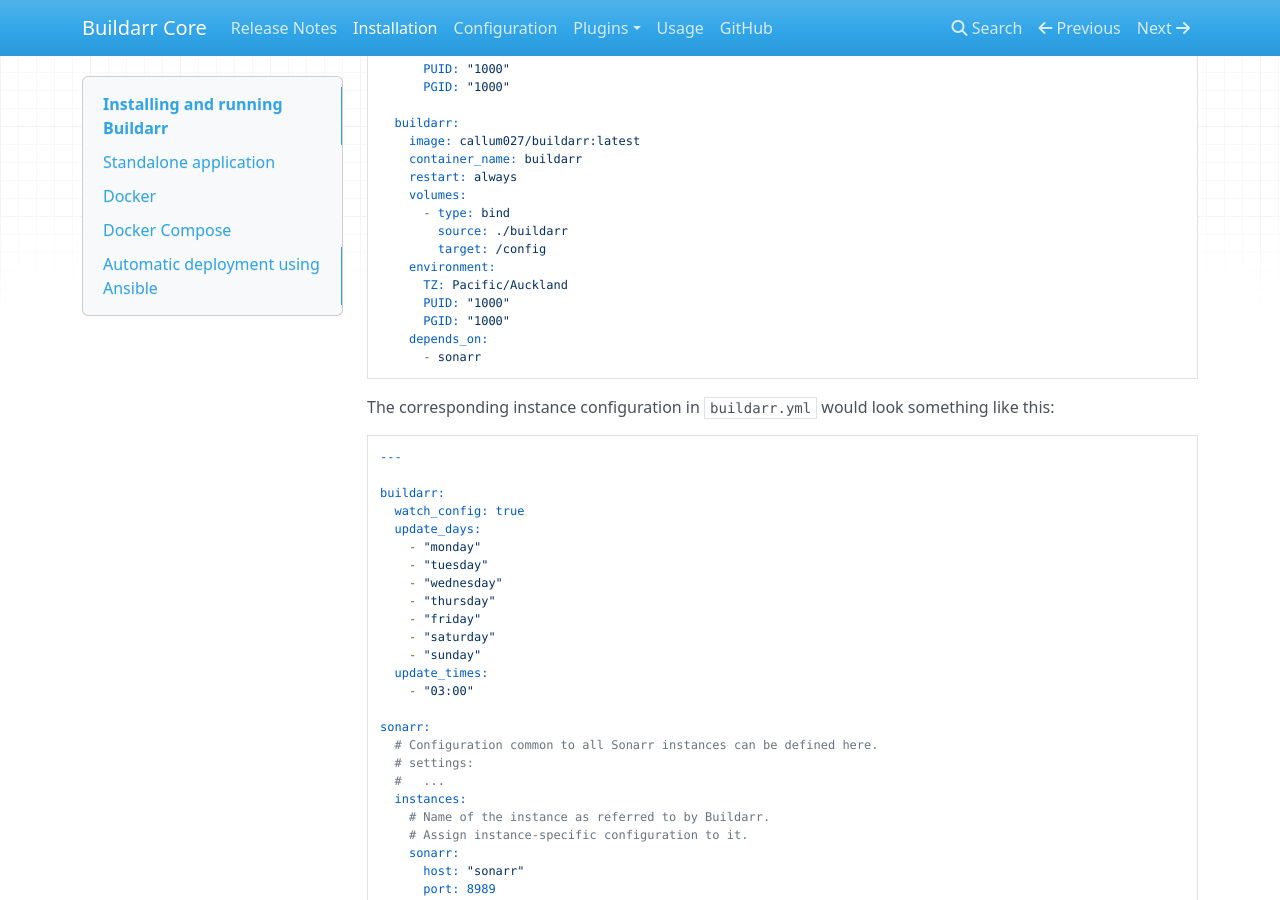
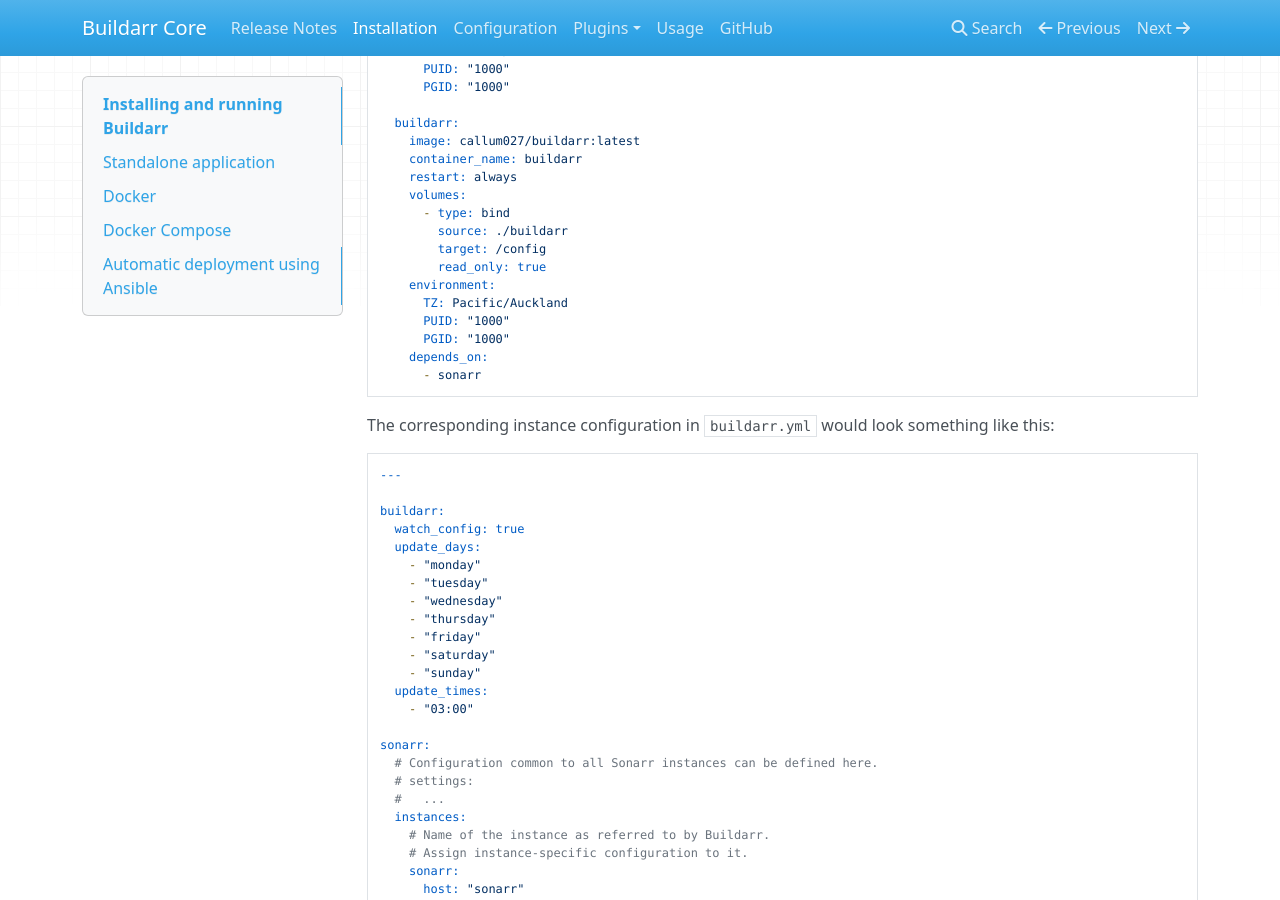
Before and after one commit to buildarr/buildarr, an MkDocs documentation site: the page built from docs/installation.md, in a window 1280 px wide and 900 px high, scrolled down 2323 px. Built offline with MkDocs 1.6.1, drawn with Linux system fonts in a browser that asks for light colours; nearby versions of some CDN libraries.

Commit message:
Set `read_only` to `true` to Buildar config in Docker Compose example docs (#163)
Buildarr no longer requires write access to the mounted `/config` folder, so remove the ability for it to write to it.

```diff
--- a/docs/installation.md
+++ b/docs/installation.md
@@ -114,6 +114,7 @@
       - type: bind
         source: ./buildarr
         target: /config
+        read_only: true
     environment:
       TZ: Pacific/Auckland
       PUID: "1000"
```
